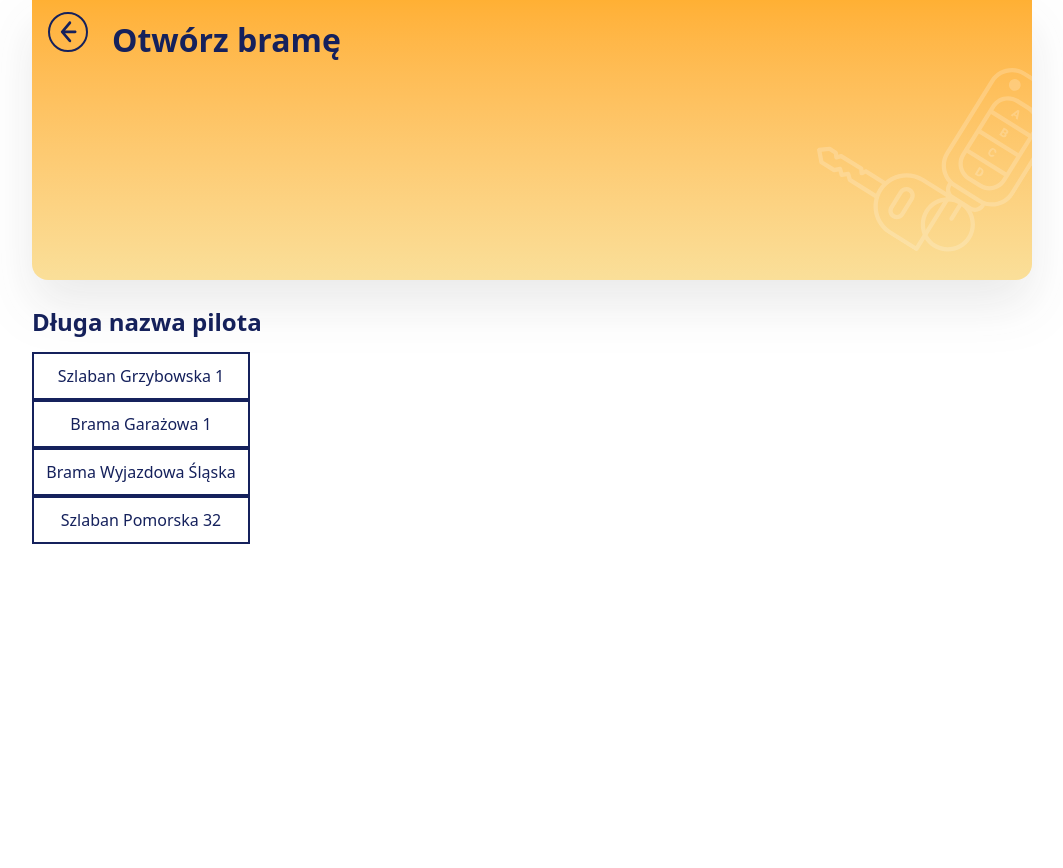
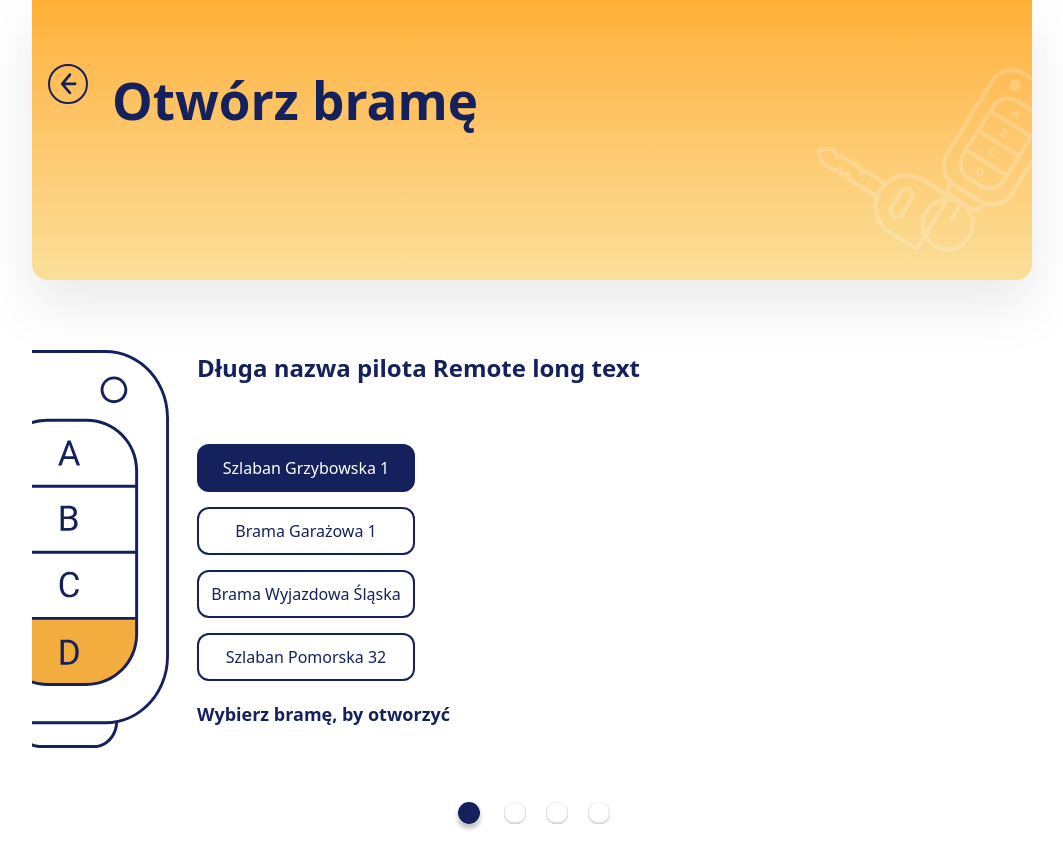
Before and after one commit to eremina-official/parkapp-task, a React (Vite) app: page / in a window 1280 px wide. Shown: the whole page, without its empty margins (108-1171 px from the left). Before the commit the page ends 800 px from the top, so only its background shows below. Built offline with nearby package versions, Linux system fonts and the light colour scheme.

Commit message:
Add remotes pagination

```diff
--- a/src/App.tsx
+++ b/src/App.tsx
@@ -1,53 +1,73 @@
 import { useState } from 'react';
 import Button from './components/button/Button';
+import RemoteControl from './features/remotes/Remote';
 import ParkappLogo from './assets/parkappLogo.svg?react';
 import ArrowLeft from './assets/arrowLeft.svg?react';
+import RadioSvg from './assets/radio.svg?react';
+import RadioSelectedSvg from './assets/radioSelected.svg?react';
 
-const garageRemotesList = [
+interface Remote {
+  uid: string;
+  text: string;
+}
+
+const remotes: Remote[] = [
   {
-    button: 'A',
-    text: 'Szlaban Grzybowska 1',
+    uid: 'A',
+    text: 'Remote long text',
   },
   {
-    button: 'A',
-    text: 'Brama Garażowa 1',
+    uid: 'B',
+    text: 'Remote b',
   },
   {
-    button: 'A',
-    text: 'Brama Wyjazdowa Śląska',
+    uid: 'C',
+    text: 'Remote c',
   },
   {
-    button: 'A',
-    text: 'Szlaban Pomorska 32',
+    uid: 'D',
+    text: 'Remote d',
   },
 ];
 
 const App: React.FC = () => {
+  const [selectedRemote, setSelectedRemote] = useState<Remote>(
+    remotes[0]
+  );
+
   return (
     <>
       <main className="m-auto max-w-[1000px]">
         <section className="flex h-[280px] w-full rounded-b-[16px] bg-linear-to-b from-(--color-orange-2) to-(--color-orange-1) drop-shadow-[0_25px_25px_#3030301A]">
           <Button
-            customClassName="mx-4 mt-3"
+            customClassName="mx-4 mt-16"
             variant="round"
             icon={<ArrowLeft />}
           />
-          <div className="mx-2 mt-4 text-[32px] font-bold">
+          <h1 className="mx-2 mt-18 text-[32px] font-bold">
             Otwórz bramę
-          </div>
+          </h1>
           <ParkappLogo className="ml-auto" />
         </section>
+
+        <section className="pt-[70px]">
+          <RemoteControl remoteName={selectedRemote.text} />
+        </section>
+
         <section className="mt-6">
-          <div className="flex">
-            <div>
-              <div className="mb-3 text-[24px] font-bold">
-                Długa nazwa pilota
-              </div>
-              {garageRemotesList.map((remote) => (
-                <Button variant="outlined" text={remote.text} />
-              ))}
-            </div>
-          </div>
+          <ul className="flex justify-center gap-5 py-(--spacing-30)">
+            {remotes.map((remote) => (
+              <li key={remote.text}>
+                <button onClick={() => setSelectedRemote(remote)}>
+                  {remote.uid === selectedRemote.uid ? (
+                    <RadioSelectedSvg />
+                  ) : (
+                    <RadioSvg />
+                  )}
+                </button>
+              </li>
+            ))}
+          </ul>
         </section>
       </main>
     </>
--- a/src/index.css
+++ b/src/index.css
@@ -1,10 +1,15 @@
 @import "tailwindcss";
+
 
 @theme {
   --color-orange-2: #FFB034;
   --color-orange-1: #FADF99;
   --color-gray-1: #3030301A;
   --color-blue-3: #15215C;
+
+  --border-radius: 12px;
+
+  --spacing-30: 30px;
 }
 
 :root {
@@ -14,6 +19,14 @@
   text-rendering: optimizeLegibility;
   -webkit-font-smoothing: antialiased;
   -moz-osx-font-smoothing: grayscale;
+}
+
+html {
+  color: var(--color-blue-3);
+}
+
+button {
+  cursor: pointer;
 }
 
 a {
```
Also changed, not shown: src/assets/remote.svg (renamed from src/assets/Warstwa_2.svg), 1 other file (tests, documents, lock files or other folders).
